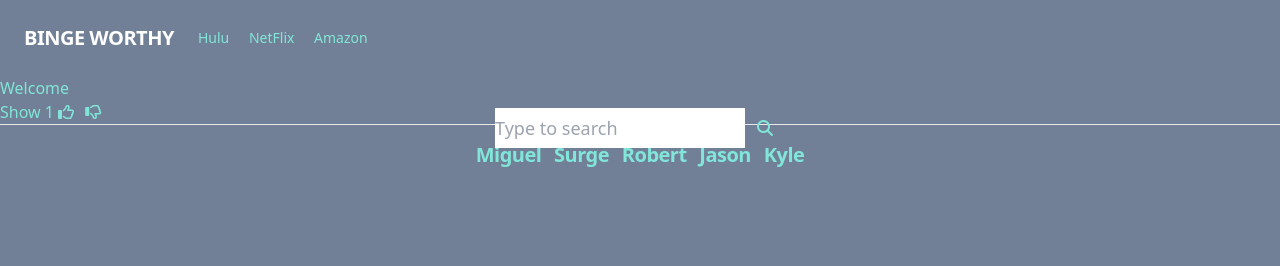
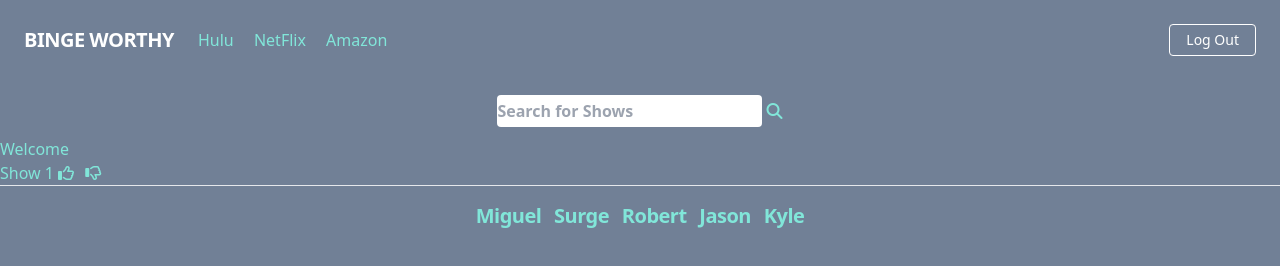
Before and after one commit to migs51/project2_BingeWorthy, a website: page public/members.html in a window 1280 px wide. Drawn offline with nearby package versions, Linux system fonts and the light colour scheme; no server answers.

Commit message:
fixed layout, starting on dynamic search bar

```diff
--- a/public/members.html
+++ b/public/members.html
@@ -2,7 +2,7 @@
 <html lang="en">
 
 <head>
-  <title>Passport Authentication</title>
+  <title>BINGE WORTHY</title>
   <meta charset="UTF-8">
   <meta name="viewport" content="width=device-width, initial-scale=1">
   <script src="https://kit.fontawesome.com/8a7c5c0e05.js" crossorigin="anonymous"></script>
@@ -26,7 +26,7 @@
       </button>
     </div>
     <div class="w-full block flex-grow lg:flex lg:items-center lg:w-auto hidden lg:block pt-6 lg:pt-0" id="nav-content">
-      <div class="text-sm lg:flex-grow">
+      <div class="text-md lg:flex-grow">
         <a href="#responsive-header" class="block mt-4 lg:inline-block lg:mt-0 text-teal-200 hover:text-white mr-4">
           Hulu
         </a>
@@ -37,18 +37,18 @@
           Amazon
         </a>
       </div>
+      <div>
+        <a href="/logout" class="inline-block text-sm px-4 py-2 leading-none border rounded text-white border-white hover:border-transparent hover:text-teal-500 hover:bg-white mt-4 lg:mt-0">Log Out</a>
+      </div>
     </div>
-
   </nav>
 <!-- Body -->
-<div class="max-w-sm rounded overflow-hidden shadow-lg"></div>
-<div class= "search-box">
-
-  <input class= "search-txt" type="text" name="" placeholder="Type to search">
-  <button class="search-btn" type="button"><i class="fas fa-search"></i></button>
+<div class ="box">
+  <input class="rounded h-8 pr-5 text-black font-semibold" type="text" id = "search" placeholder="Search for Shows">
+  <button id= "showSearch"><i class="fas fa-search"></i></button>
 </div>
 
-</div>
+
 
 <div class="max-w-sm rounded overflow-hidden shadow-lg"></div>
   <div class="container">
--- a/public/stylesheets/style.css
+++ b/public/stylesheets/style.css
@@ -1,7 +1,7 @@
-form.signup,
+/* form.signup,
 form.login {
   margin-top: 50px;
-}
+} */
 
 body{
   background-color: #718096;
@@ -24,37 +24,9 @@ margin-right: auto;
     display: block
   }
 
-.search-box{
-  position: absolute;
-  left: 50%;
-  transform: translate(-50%,-50%);
-  padding-top: 15%;
-  height: 40px;
-  border-radius: 40px;
-  padding-bottom: 10%;
+.box{
+  width: 100%;
+  text-align: center;
+  padding-top: 15px;
+  padding-bottom: 10px;
 }
-
-.search-btn{
-  float: right;
-  width: 40px;
-  height: 40px;
-  border-radius: 50%;
-  display: flex;
-  justify-content: center;
-  align-items: center;
-}
-
-.search-txt{
-  border: none;
-  outline: none;
-  float: left;
-  padding:0;
-  color: black;
-  font-size: large;
-  line-height: 40px;
-  width:250px;
-}
-
-.container{
-  object-position: bottom;
-}
```
Also changed, not shown: public/login.html (+5 -5 lines), public/signup.html (+2 -2 lines).
